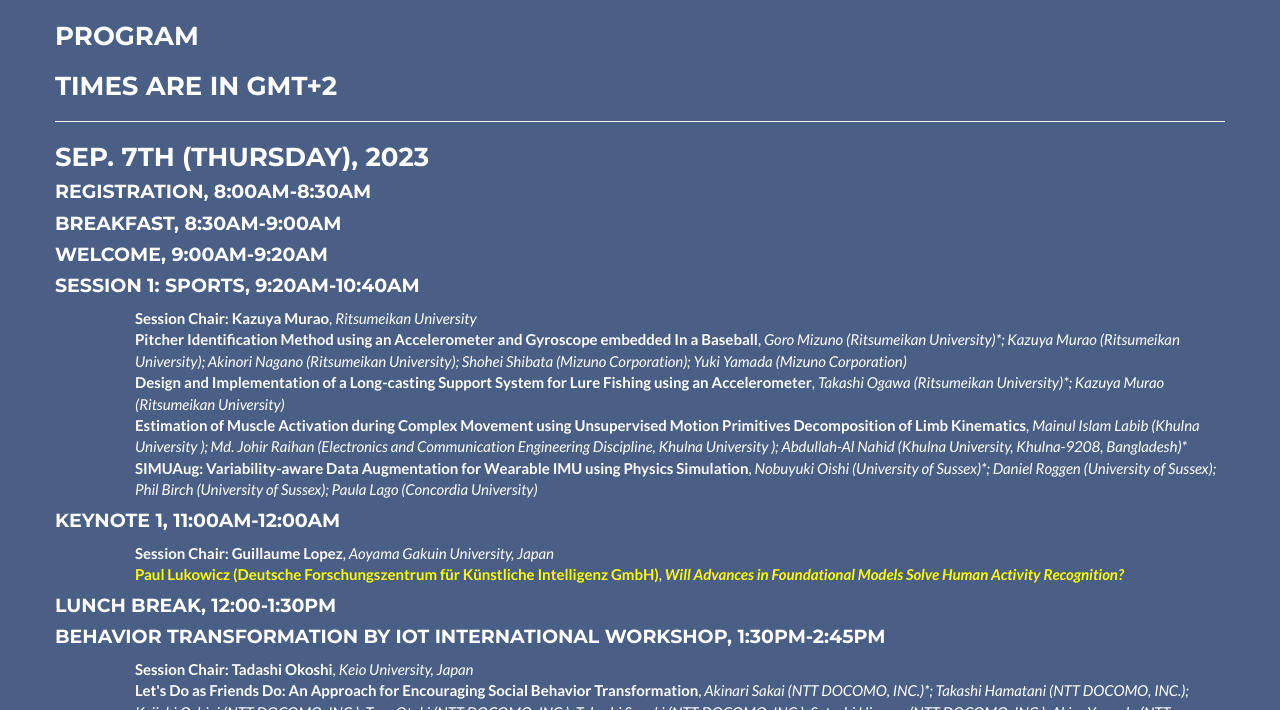
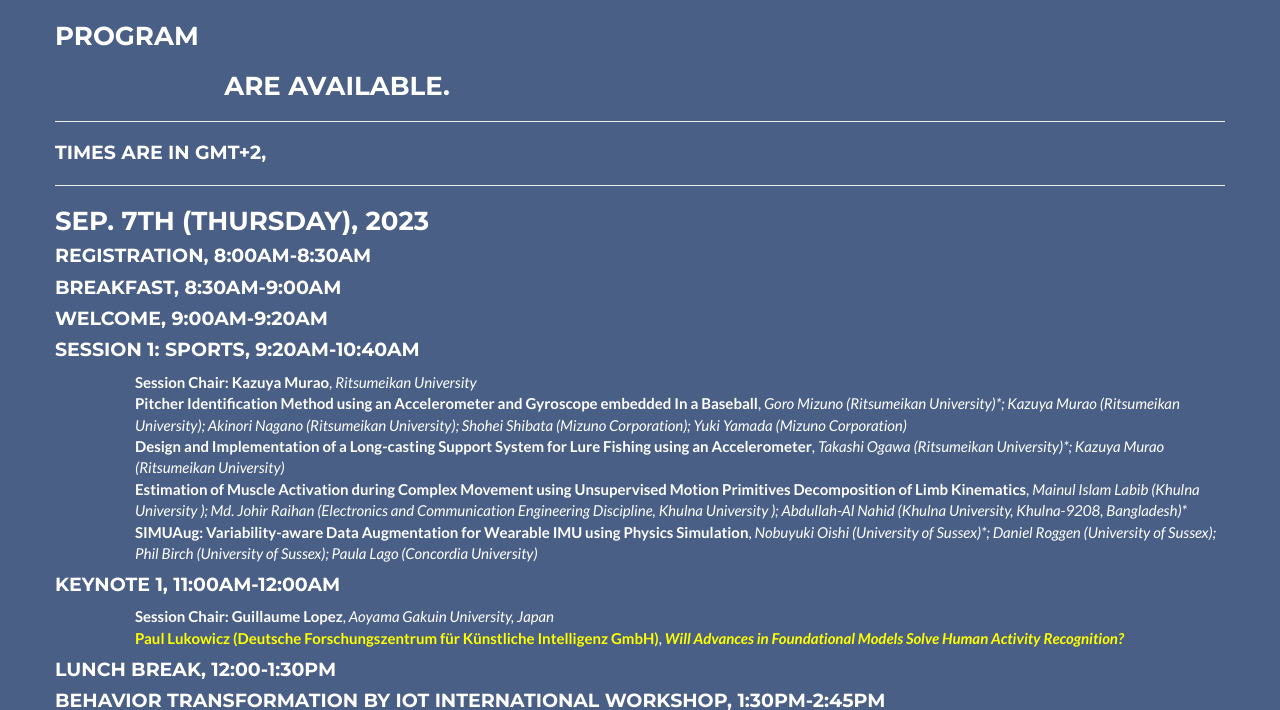
Before and after one commit to abc-research/abc-research.github.io, a Jekyll site: the page built from index.html, in a window 1280 px wide and 900 px high, scrolled down 4288 px, cut to the strip 190-900 px from the top of the window. Built offline with Jekyll 4.4.1, drawn with Linux system fonts in a browser that asks for light colours.

Commit message:
Update _config.yml

```diff
--- a/_config.yml
+++ b/_config.yml
@@ -87,7 +87,9 @@ about:
   - text: "In this conference, we comprehend such research domains as <b>ABC</b>: <i>Activity and Behavior Computing</i>, and provide an open and a confluent place for discussing various aspects and the future of the ABC."
 
 program:
-  - date: "Times are in GMT+2"
+  - date: '<a href="https://drive.google.com/file/d/1PAdzvO0fkesGGzcLOkA1NOvgab72YF6U/view?usp=sharing">ABSTRACTS</a> are available.'
+  - session:
+      - name: "Times are in GMT+2"
   - date: "Sep. 7th (Thursday), 2023"
     session:
       - name: "Registration"
```
